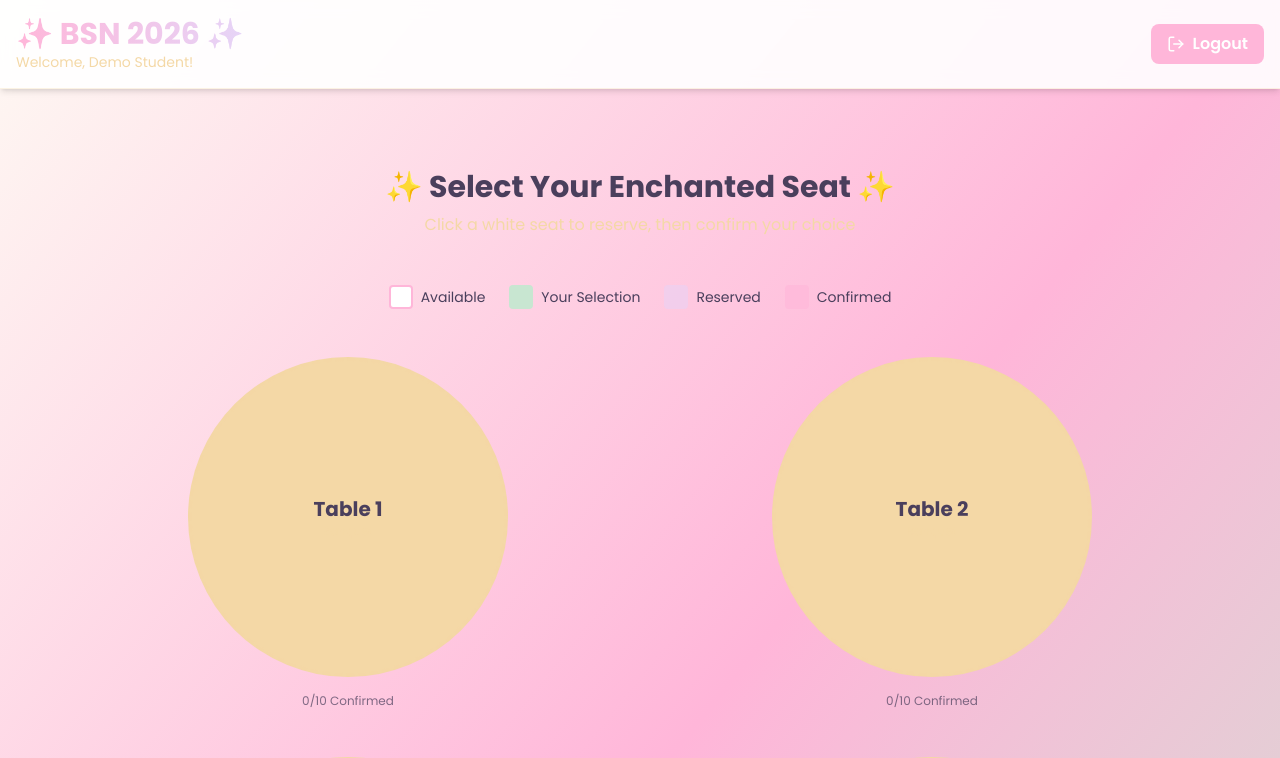
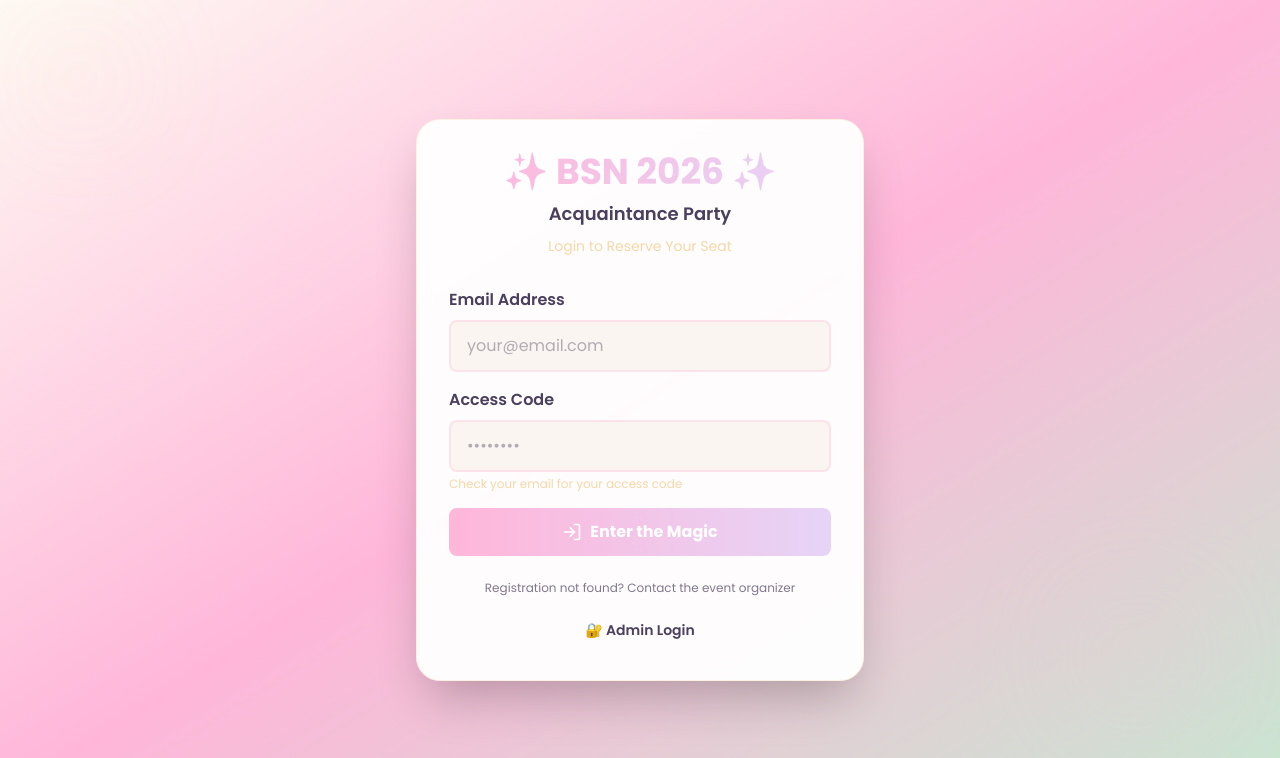
Before and after one commit to eyronc/bsn-acquaintance, a React (Vite) app: page / in a window 1280 px wide. Shown: the top 758 px of the page. Built offline with nearby package versions, Linux system fonts and the light colour scheme; no server answers; the database is empty.

Commit message:
Make selected seat more vibrant green and disable demo mode

```diff
--- a/src/App.jsx
+++ b/src/App.jsx
@@ -10,7 +10,7 @@ function App() {
   const [showAdminLogin, setShowAdminLogin] = useState(false);
 
   // Demo mode: Show dashboard directly (toggle to false to see login)
-  const DEMO_MODE = true;
+  const DEMO_MODE = false;
 
   if (DEMO_MODE) {
     return <StudentDashboard
--- a/src/components/Dashboard/SeatMap.jsx
+++ b/src/components/Dashboard/SeatMap.jsx
@@ -17,7 +17,7 @@ export function SeatMap({ seats, selectedSeat, onSeatSelect, userSeat }) {
   const getSeatColor = (status) => {
     switch (status) {
       case 'selected':
-        return 'bg-enchant-sage hover:bg-opacity-80';
+        return 'bg-emerald-400 hover:bg-emerald-500 shadow-lg';
       case 'confirmed':
         return 'bg-enchant-pink bg-opacity-60 cursor-not-allowed';
       case 'reserved':
@@ -43,7 +43,7 @@ export function SeatMap({ seats, selectedSeat, onSeatSelect, userSeat }) {
           <span className="text-enchant-plum">Available</span>
         </div>
         <div className="flex items-center gap-2">
-          <div className="w-6 h-6 bg-enchant-sage rounded"></div>
+          <div className="w-6 h-6 bg-emerald-400 rounded"></div>
           <span className="text-enchant-plum">Your Selection</span>
         </div>
         <div className="flex items-center gap-2">
```
